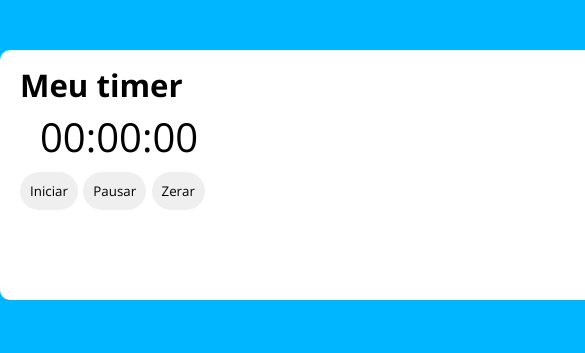
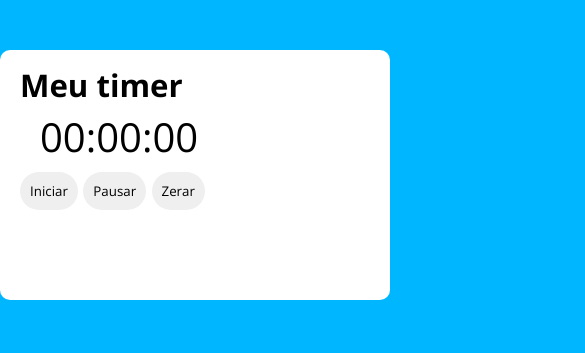
Before and after one commit to mateusmoreira021/timer-js, a plain HTML site: page index.html in a window 390 px wide. Shown: the top 353 px of the page, 585 px wide, since content can reach past the window. Drawn offline with nearby package versions, Linux system fonts and the light colour scheme.

Commit message:
Update style.css

```diff
--- a/css/style.css
+++ b/css/style.css
@@ -40,3 +40,9 @@ body{
 .pausar-relogio{
     color: #e94747;
 }
+
+@media screen and (max-width: 768px) {
+    .container{
+        max-width: 100%;
+    }
+}
```
